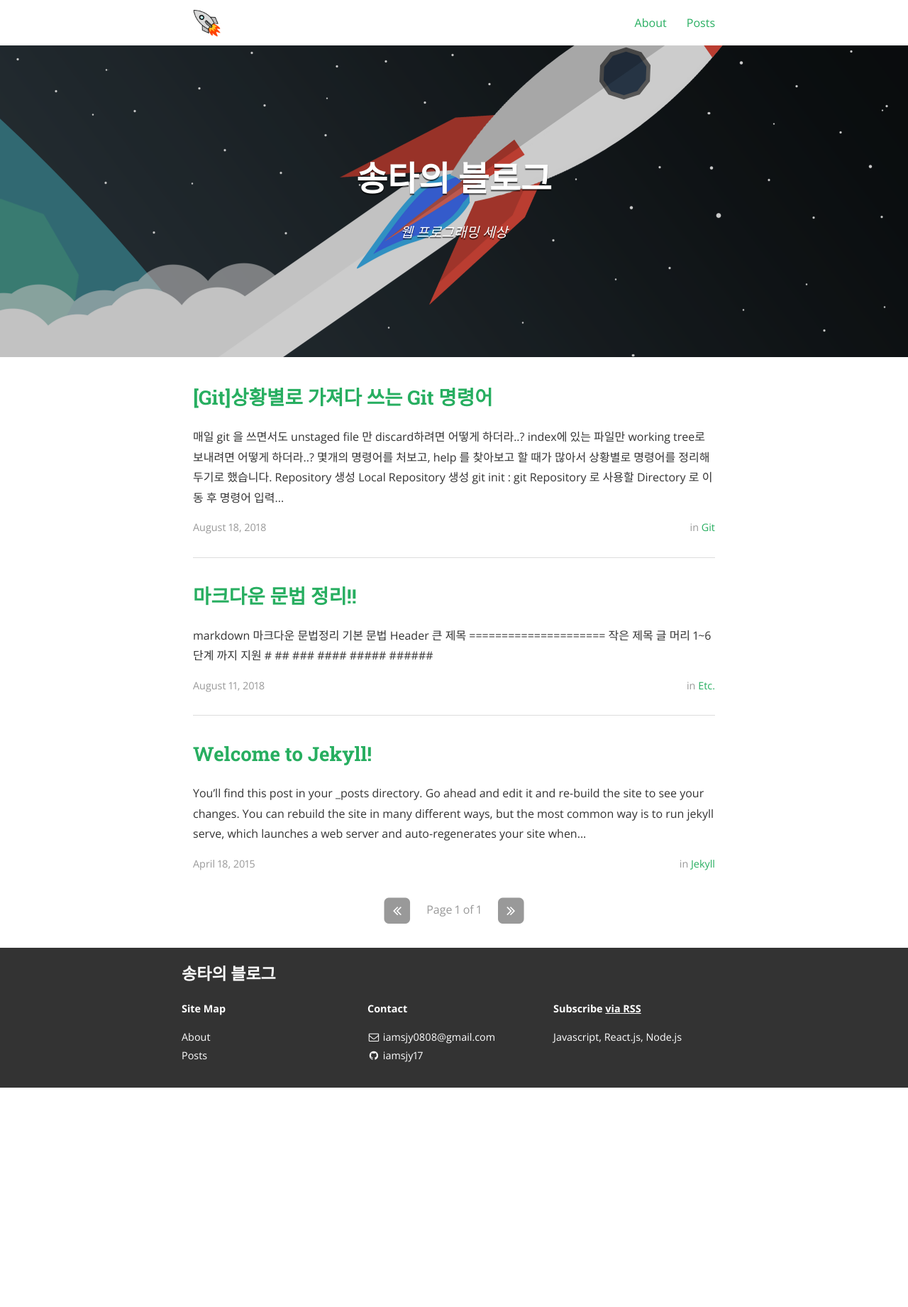
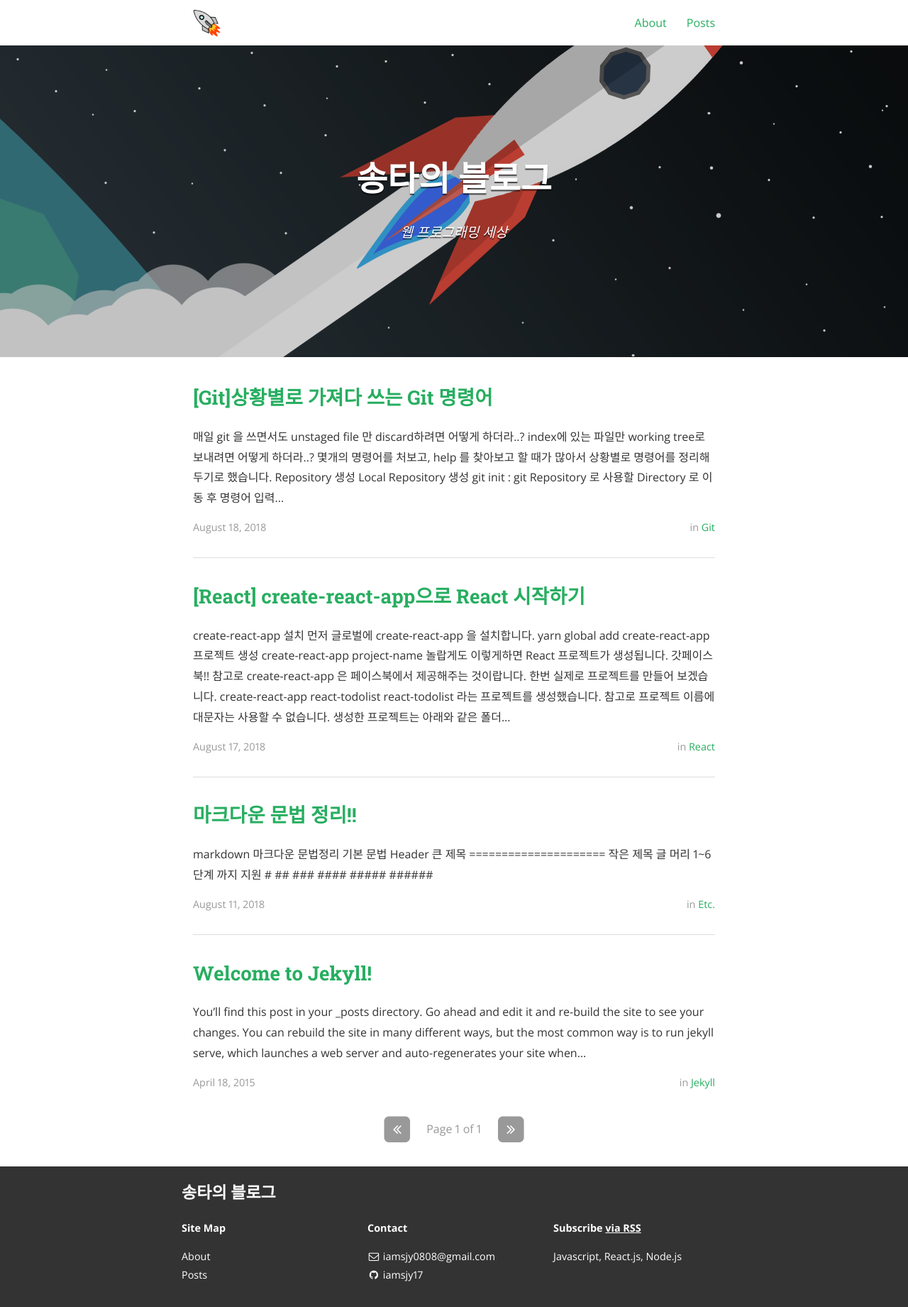
Before and after one commit to iamsjy17/iamsjy17.github.io, a Jekyll site: the page built from index.html, in a window 1280 px wide. Shown: the whole page at 71% size. Built offline with Jekyll 4.4.1, drawn with Linux system fonts in a browser that asks for light colours; nearby versions of some CDN libraries; some web fonts are replaced; the list of posts is cut into pages by our own code; before the commit the page ends 1532 px from its top, so only the background shows below that.

Commit message:
[추가] create-react-app 포스팅 및 이미지 css 수정

````diff
--- /dev/null
+++ b/_posts/2019-08-18-create-react-app.markdown
@@ -0,0 +1,58 @@
+---
+layout: post
+title: "[React] create-react-app으로 React 시작하기"
+date: 2018-08-17 19:00:00
+author: 송타
+categories: React
+tags: React create-react-app
+---
+
+### create-react-app 설치
+
+먼저 글로벌에 create-react-app 을 설치합니다.
+
+```
+yarn global add create-react-app
+```
+
+### 프로젝트 생성
+
+```
+create-react-app project-name
+```
+
+놀랍게도 이렇게하면 React 프로젝트가 생성됩니다. 갓페이스북!! 참고로 create-react-app 은 페이스북에서 제공해주는 것이랍니다.
+
+한번 실제로 프로젝트를 만들어 보겠습니다.
+
+```
+create-react-app react-todolist
+```
+
+react-todolist 라는 프로젝트를 생성했습니다. **참고로 프로젝트 이름에 대문자는 사용할 수 없습니다.**
+
+생성한 프로젝트는 아래와 같은 폴더 구조를 갖습니다. 딱 필수로 필요한 것들만을 포함하고 있습니다.
+
+![react-todolist 폳더 구조](/assets/img/2018-08-18-create-react-app/폴더구조.png)
+
+Dependency 를 보면 `react`, `react-dom`, `react-scripts` 가 포함되어 있습니다.
+
+![react-todolist dependency](/assets/img/2018-08-18-create-react-app/dependency.png)
+
+### 실행
+
+```
+yarn start
+```
+
+`yarn start` 명령어를 입력하니 아래와 같이 React 프로젝트가 실행되었습니다!
+
+![react-todolist 실행화면](/assets/img/2018-08-18-create-react-app/start.png)
+
+yarn 명령어는 아래와 같이 있습니다. 설치가 완료되면 저렇게 목록을 보여줍니다.
+
+![yarn 명령어](/assets/img/2018-08-18-create-react-app/yarn.png)
+
+그런데 마지막 happy hacking!?? 이건 뭘까요 ㅋㅋㅋ Happy hacking 키보드 사고싶다..
+
+끝!!
--- a/_sass/_layout.scss
+++ b/_sass/_layout.scss
@@ -30,17 +30,17 @@ ul.default {
 
 code {
   color: #000000;
-  background-color: #cffdfd ;
+  background-color: #cffdfd;
   display: inline-block;
   border-radius: 1px;
   padding: 0 3px;
 }
 
 blockquote {
-	background: #FFF;
-	margin:0;
-	padding: 5px 20px;
-	border-left: 10px solid #CCC;
+  background: #fff;
+  margin: 0;
+  padding: 5px 20px;
+  border-left: 10px solid #ccc;
 }
 
 pre code.hljs {
@@ -259,8 +259,9 @@ pre code.hljs {
   }
   img {
     display: block;
-    margin: auto;
-    width: 90%;
+    margin: 5px;
+    width: 80%;
+    text-align: left;
   }
   /*
 	*	Posts
@@ -280,13 +281,16 @@ pre code.hljs {
     .post-content {
       padding: 1em 0;
 
-      h1, h2 {
+      h1,
+      h2 {
         margin-bottom: 10px;
         margin-top: 30px;
       }
 
-      h1, h2, h3 {
-        border-bottom: 1px solid #CCC;
+      h1,
+      h2,
+      h3 {
+        border-bottom: 1px solid #ccc;
       }
     }
     .tags {
````
Also changed, not shown: assets/img/2018-08-18-create-react-app/dependency.png (added), assets/img/2018-08-18-create-react-app/start.png (added), assets/img/2018-08-18-create-react-app/yarn.png (added), assets/img/2018-08-18-create-react-app/폴더구조.png (added).
